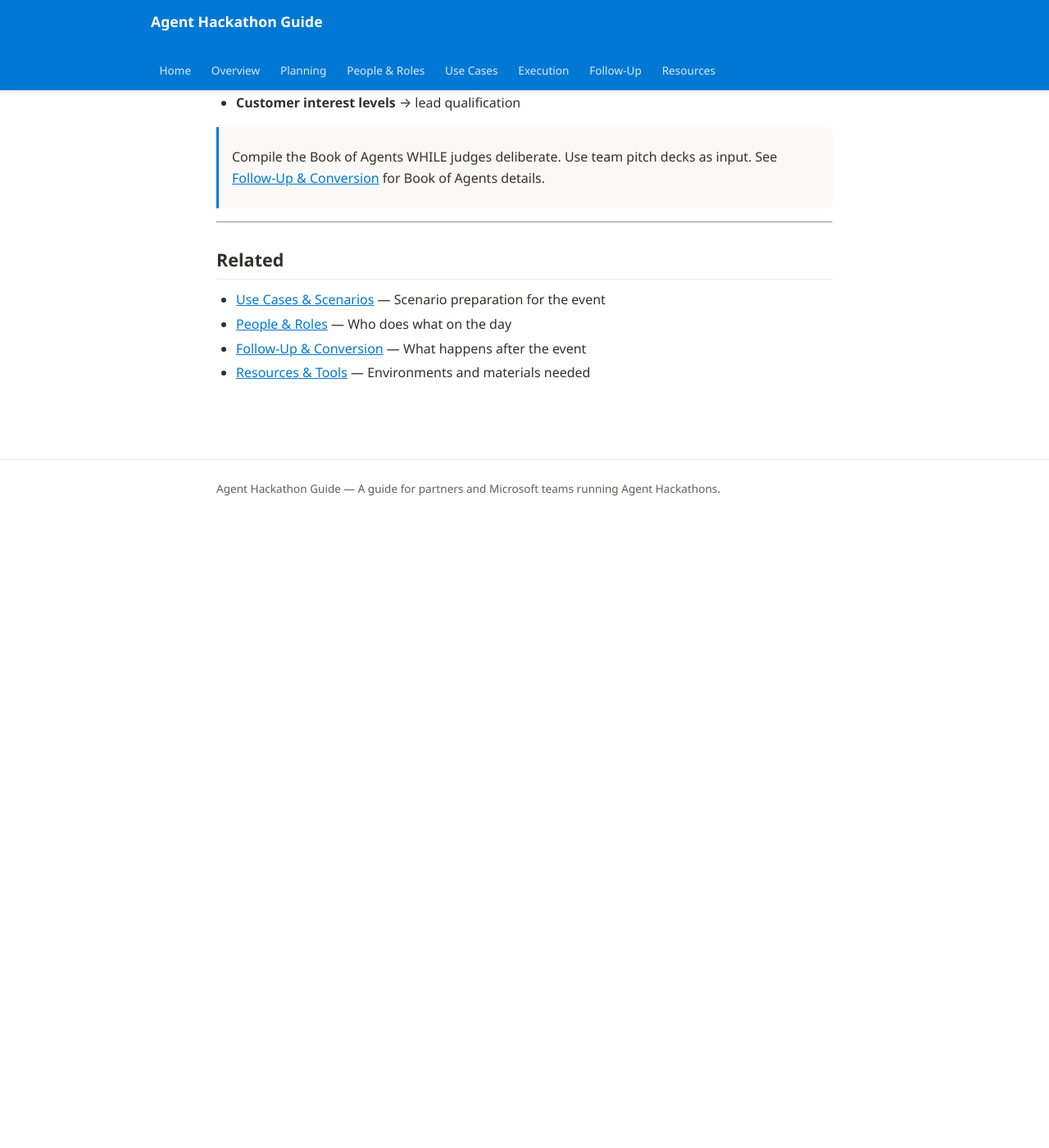
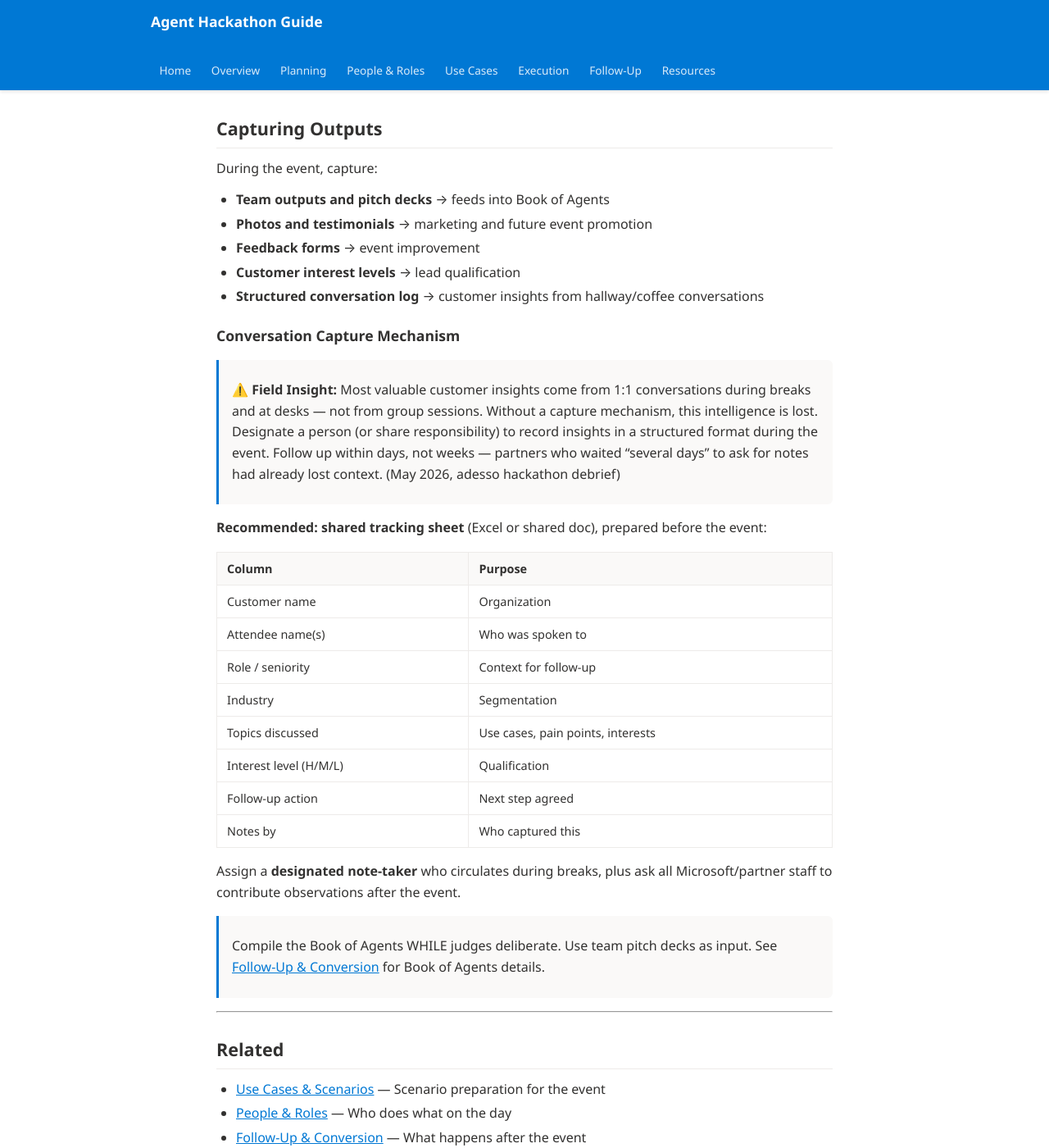
Before and after one commit to yuriyzaytsev/agentichackathons, a Jekyll site: the page built from 05-event-execution.md, in a window 1280 px wide and 1400 px high, scrolled down 5172 px. Shown: the whole window at 82% size. Built offline with Jekyll 4.4.1, drawn with Linux system fonts in a browser that asks for light colours; before the commit the page ends 5802 px from its top, so only the background shows below that; some of the changed text lies outside the part shown.

Commit message:
Update from internal KB — 2026-05-05 01:00

```diff
--- a/05-event-execution.md
+++ b/05-event-execution.md
@@ -64,6 +64,9 @@ Include in the morning presentations:
 | **Organization** | One table per industry/function |
 | **Materials** | Printed login instructions, scenario brief, evaluation template |
 | **Environment** | One dedicated Power Platform environment per table |
+| **Backup access** | Spare laptops or alternate login method for attendees with VPN/proxy restrictions |
+
+> ⚠️ **Field Insight:** Some customer attendees have locked-down laptops requiring VPN, which can block access to demo environments tied to specific IP ranges (e.g., partner office Wi-Fi). Prepare backup laptops or alternate access methods so no one is reduced to watching over someone's shoulder. (May 2026, adesso hackathon debrief)
 
 ### Flow at Each Table
 
@@ -154,6 +157,26 @@ During the event, capture:
 - **Photos and testimonials** → marketing and future event promotion
 - **Feedback forms** → event improvement
 - **Customer interest levels** → lead qualification
+- **Structured conversation log** → customer insights from hallway/coffee conversations
+
+### Conversation Capture Mechanism
+
+> ⚠️ **Field Insight:** Most valuable customer insights come from 1:1 conversations during breaks and at desks — not from group sessions. Without a capture mechanism, this intelligence is lost. Designate a person (or share responsibility) to record insights in a structured format during the event. Follow up within days, not weeks — partners who waited "several days" to ask for notes had already lost context. (May 2026, adesso hackathon debrief)
+
+**Recommended: shared tracking sheet** (Excel or shared doc), prepared before the event:
+
+| Column | Purpose |
+|--------|---------|
+| Customer name | Organization |
+| Attendee name(s) | Who was spoken to |
+| Role / seniority | Context for follow-up |
+| Industry | Segmentation |
+| Topics discussed | Use cases, pain points, interests |
+| Interest level (H/M/L) | Qualification |
+| Follow-up action | Next step agreed |
+| Notes by | Who captured this |
+
+Assign a **designated note-taker** who circulates during breaks, plus ask all Microsoft/partner staff to contribute observations after the event.
 
 > Compile the Book of Agents WHILE judges deliberate. Use team pitch decks as input. See [Follow-Up & Conversion](06-follow-up.md#book-of-agents) for Book of Agents details.
 
```
Also changed, not shown: 01-overview.md (+1 -0 lines), 02-planning.md (+3 -0 lines), 03-people-and-roles.md (+4 -0 lines), 06-follow-up.md (+4 -0 lines), 07-resources-and-tools.md (+5 -0 lines).
